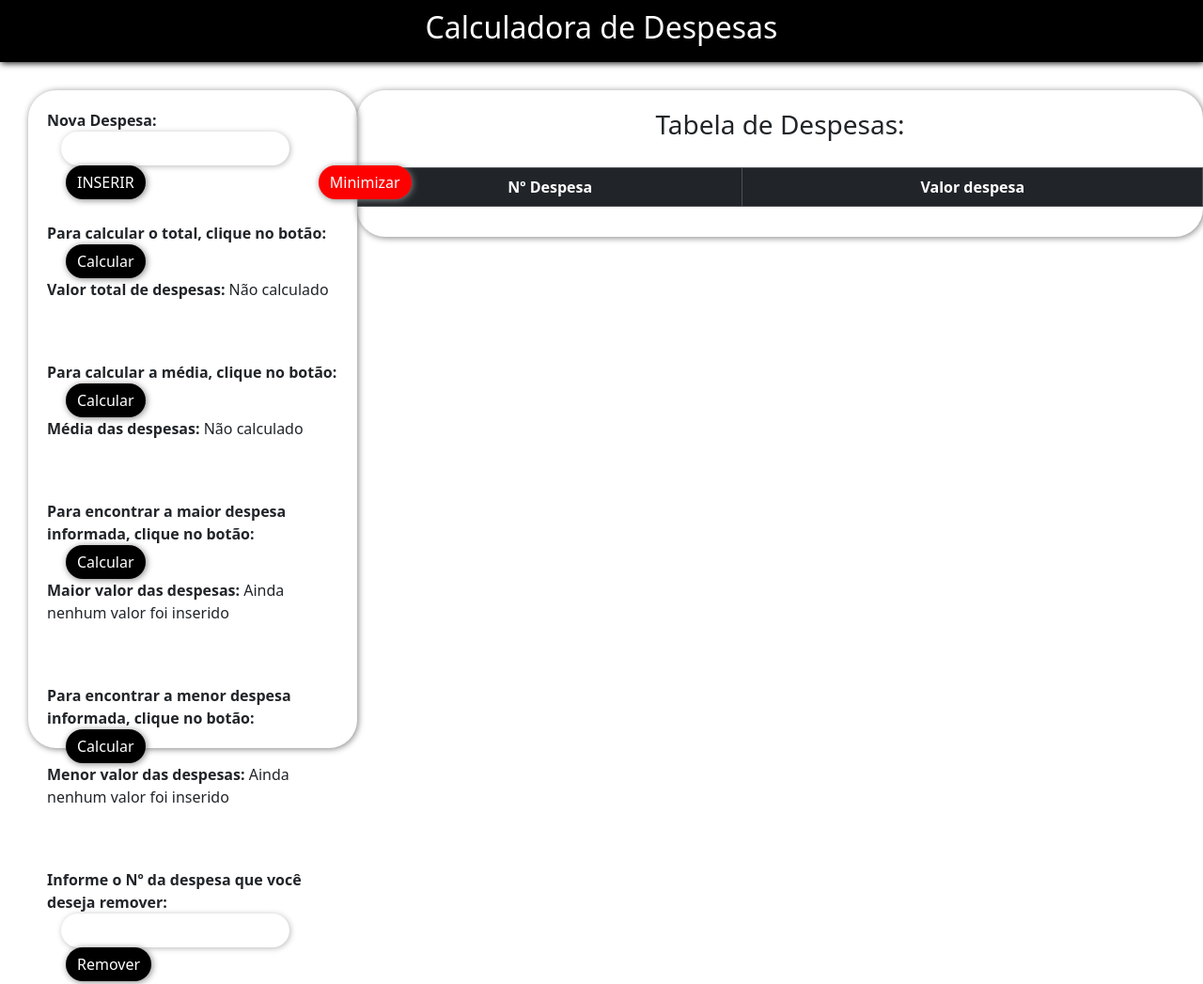
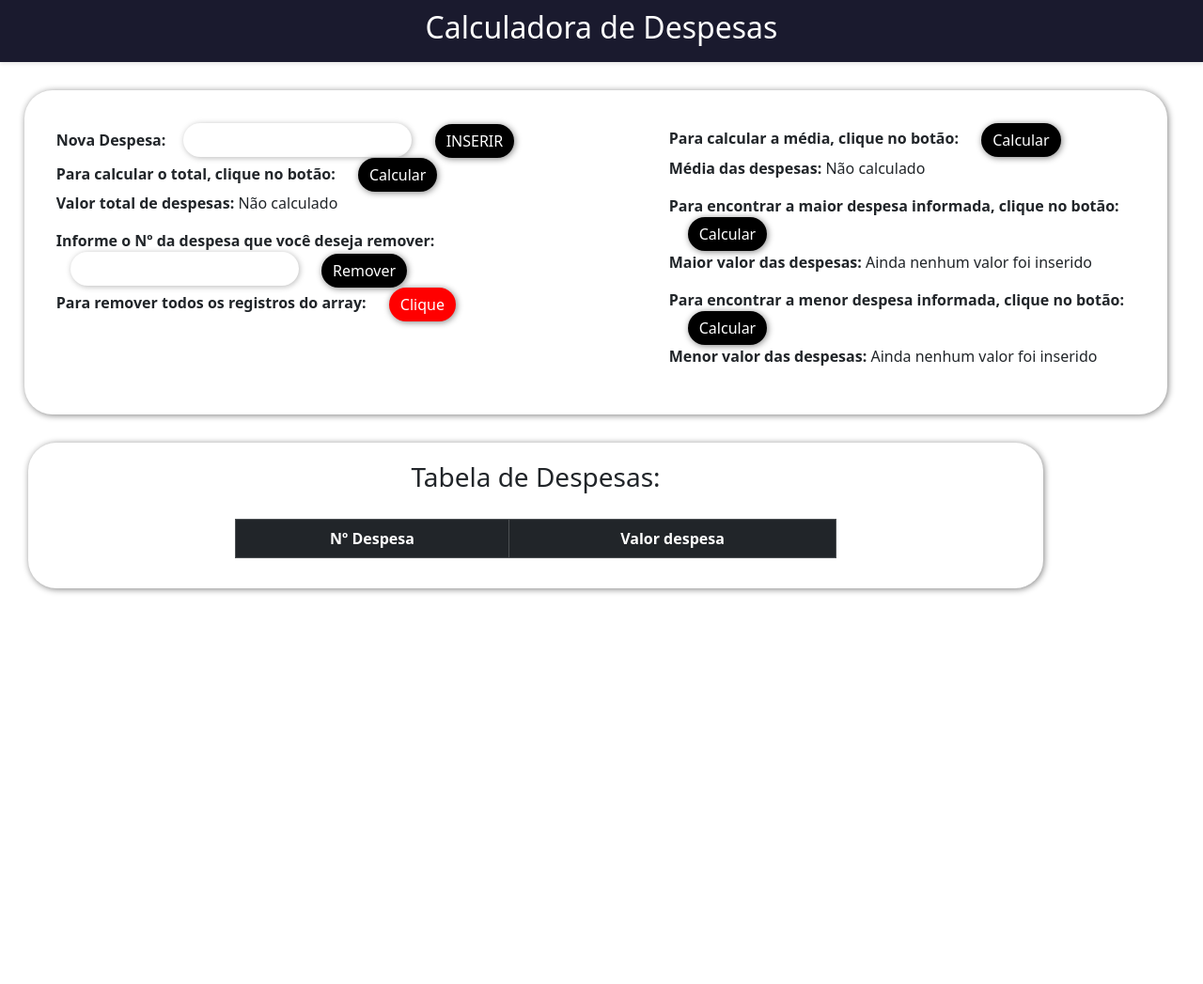
Before and after one commit to AndreGustavoFelipe/Calculadora-de-Despesas, a plain HTML site: page calculadora_de_despesas/index.html in a window 1280 px wide. Shown: the top 1047 px of the page at 94% size. After the commit the page ends 800 px from the top, so only its background shows below. Drawn offline with nearby package versions, Linux system fonts and the light colour scheme.

Commit message:
reestruturando codigo HTML e CSS
fiz algumas mudanças na estrutura HTML e estou mudando os estilos do CSS

```diff
--- a/calculadora_de_despesas/index.html
+++ b/calculadora_de_despesas/index.html
@@ -14,36 +14,57 @@
         <h2>Calculadora de Despesas</h2>
     </nav>
 
-    <div class="body">
+    <div class="container">
 
         <div class="box-functions">
+
+            <div class="functions2">
+
+                <div>
                     <label name = "inserir"><b>Nova Despesa:</b></label>
                     <input class = "input" type="text" id="novaDespesa">
                     <button class = "btn" onclick="adicionarDespesa()">INSERIR</button>
-            <button class="btn" id="btn-fechar" onclick="fecharDivFunctions()">Minimizar</button>
-            <br><br>
+                </div>
+
+                <div>
                     <label name = "total"><b>Para calcular o total, clique no botão:</b></label>
                     <button class = "btn"class = "btn" onclick="calcTot()">Calcular</button>
                     <p class="total"><b>Valor total de despesas:</b> Não calculado</p>
-            <br><br>
+                </div>
+
+                <div>
+                    <label name = "valorRemover"><b>Informe o Nº da despesa que você deseja remover:</b></label>
+                    <input class = "input" type="text" id="indiceRemover">
+                    <button class = "btn" onclick="removerDespesa()">Remover</button>
+                </div>
+
+                <div>
+                    <label name = "maiorValor"><b>Para remover todos os registros do array:</b></label>
+                    <button class = "btn" id = "btn-apagar" onclick="removerTodasDespesas()">Clique</button>
+                </div>
+            </div>
+
+            <div class="functions2">
+
+                <div>
                     <label name = "media"><b>Para calcular a média, clique no botão:</b></label>
                     <button class = "btn"class = "btn" onclick="calcularMedia()">Calcular</button>
                     <p class="media"><b>Média das despesas:</b> Não calculado</p>
-            <br><br>
+                </div>
+
+                <div>
                     <label name = "maiorValor"><b>Para encontrar a maior despesa informada, clique no botão:</b></label>
                     <button class = "btn" onclick="valorMaior()">Calcular</button>
                     <p class="maiorValor"><b>Maior valor das despesas:</b> Ainda nenhum valor foi inserido</p>
-            <br><br>
+                </div>
+
+                <div>
                     <label name = "menorValor"><b>Para encontrar a menor despesa informada, clique no botão:</b></label>
                     <button class = "btn" onclick="valorMenor()">Calcular</button>
                     <p class="menorValor"><b>Menor valor das despesas:</b> Ainda nenhum valor foi inserido</p>
-            <br><br>
-            <label name = "valorRemover"><b>Informe o Nº da despesa que você deseja remover:</b></label>
-            <input class = "input" type="text" id="indiceRemover">
-            <button class = "btn" onclick="removerDespesa()">Remover</button>
-            <br><br>
-            <label name = "maiorValor"><b>Para remover todos os registros do array:</b></label>
-            <button class = "btn" id = "btn-apagar" onclick="removerTodasDespesas()">Clique</button>
+                </div>
+
+            </div>
         </div>
         <div class="box-table">
 
--- a/calculadora_de_despesas/style.css
+++ b/calculadora_de_despesas/style.css
@@ -1,14 +1,16 @@
-nav{
-    background-color: rgb(0, 0, 0);
-    box-shadow: 1px 1px 7px rgb(0, 0, 0);
-    color: rgb(255, 255, 255);
-    padding: 10px 0;
+nav {
+    background-color: #1a1a2e;
+    box-shadow: 0 2px 4px rgba(0, 0, 0, 0.1);
+    color: #fff;
     text-align: center;
+    padding: 10px 20px;
 }
 
-.body{
+.container{
     display: flex;
-    flex-direction: row;
+    flex-direction: column;
+    margin-left: 0;
+    padding: 0;
 }
 
 .box-table{
@@ -22,18 +24,8 @@ nav{
     box-shadow: 1px 1px 7px gray;
 }
 
-.box-table-maior{
-    display: flex;
-    justify-content: center;
-    margin: auto;
-    margin-top: 30px;
-    border-radius: 30px;
-    width: 1280px;
-    box-shadow: 1px 1px 7px gray;
-}
-
 .table{
-    width: 900px;
+    width: 50vw;
 }
 
 .table-maior{
@@ -41,12 +33,29 @@ nav{
 }
 
 .box-functions{
-    height: 700px;
-    padding: 20px;
-    margin-left: 30px;
+    width: 95vw;
+    padding: 3%;
+    margin-left: 2vw;
     margin-top: 30px;
     border-radius: 30px;
     box-shadow: 1px 1px 7px gray;
+    display: flex;
+    flex-direction: row;
+}
+
+.functions1{
+
+    display: flex;
+    flex-direction: column;
+
+
+}
+
+.functions2{
+
+    display: flex;
+    flex-direction: column;
+
 }
 
 #title{
@@ -119,7 +128,6 @@ nav{
     height: 100px;
     width: 120px;
     margin: auto;
-    margin-left: 30px;
     position: relative;
     border-radius: 30px;
     box-shadow: 1px 1px 7px gray;
@@ -139,3 +147,23 @@ nav{
     background-color: white;
     color: green;
 }
+
+/* RESPONSIVIDADE */
+
+@media (max-width: 450px){
+
+
+
+}
+
+@media (min-width: 451px) and (max-width: 750px){
+
+
+
+}
+
+@media (min-width: 751px) and (max-width: 1250px){
+
+
+
+}
```
Lines whose indentation alone changed are shown as unchanged.
